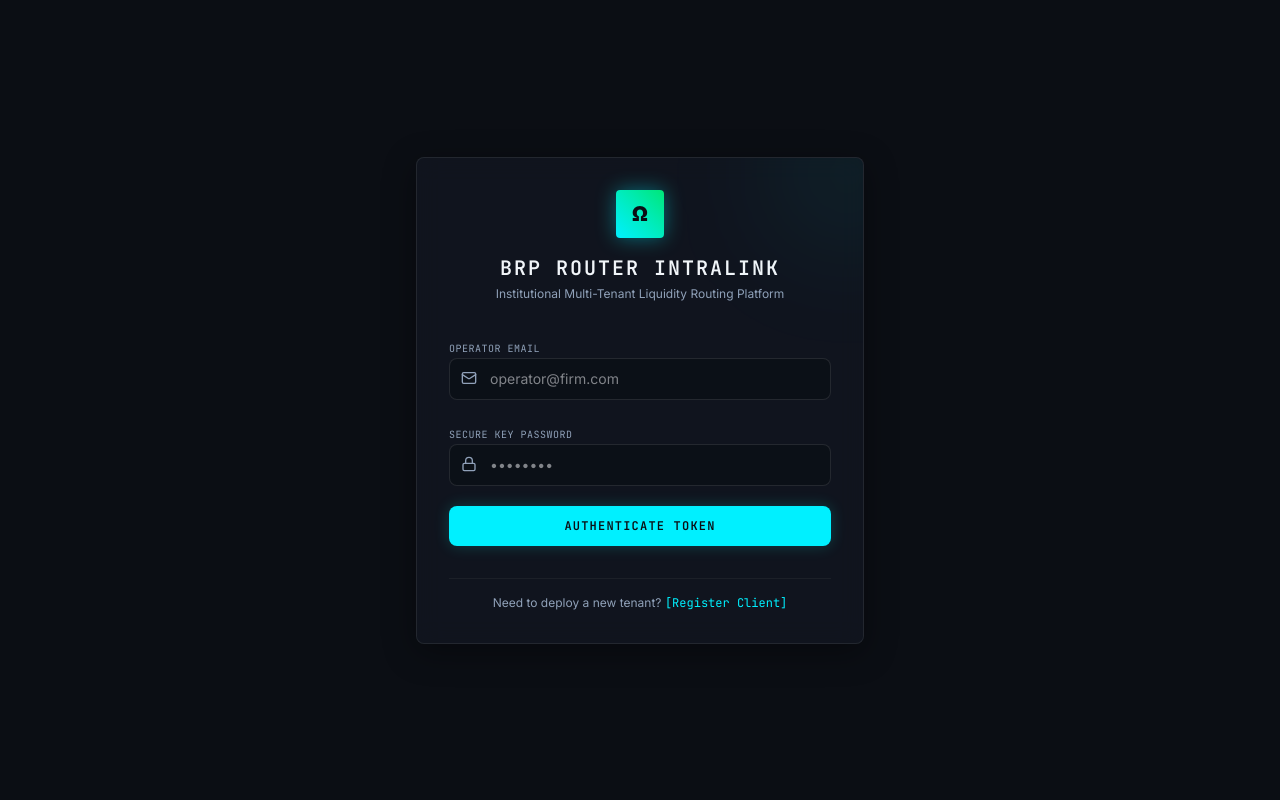
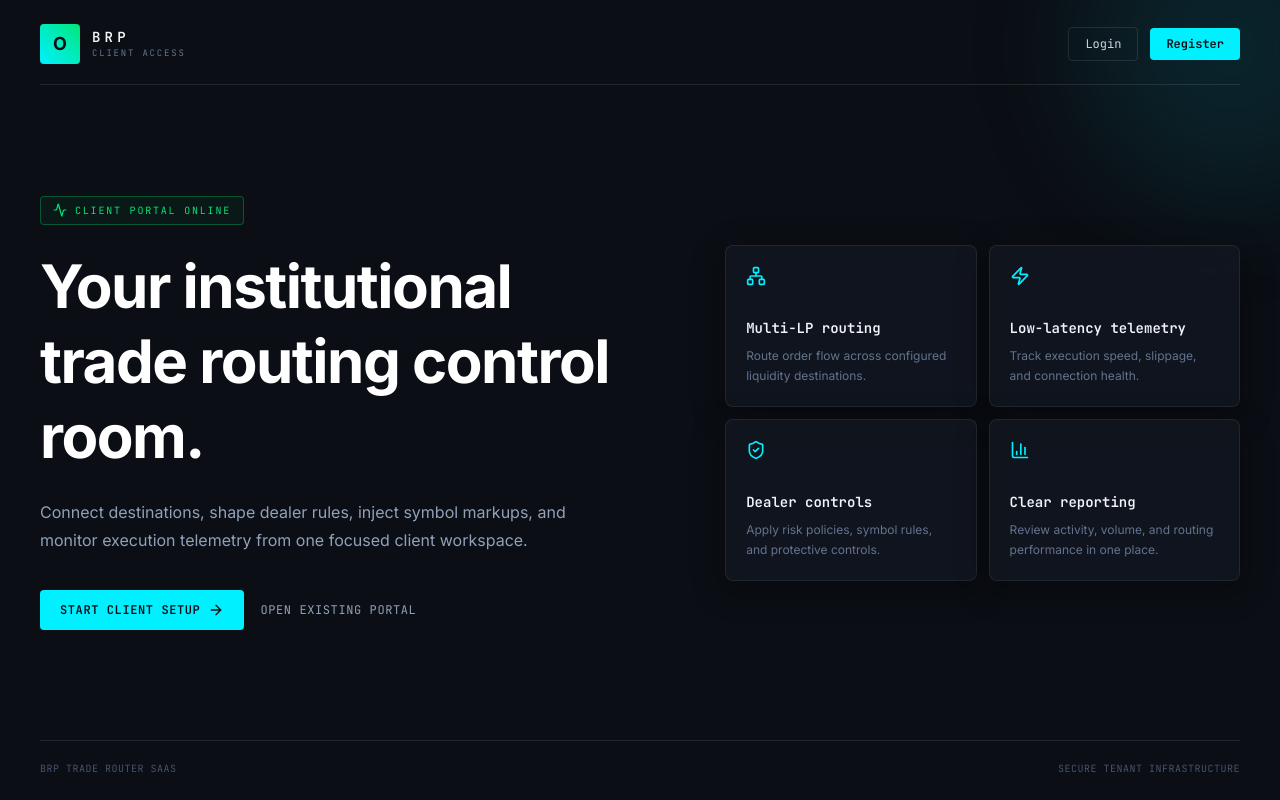
Before and after one commit to Mu369m/mt5, a React (Vite) app in the folder frontend/: page /clients in a window 1280 px wide. Before the commit this address led to /login. Built offline with nearby package versions, Linux system fonts and the light colour scheme; no server answers.

Commit message:
Add public clients portal preview

```diff
--- a/frontend/src/main.tsx
+++ b/frontend/src/main.tsx
@@ -20,6 +20,7 @@ import Policies from './pages/policies';
 import SuperAdmin from './pages/super-admin';
 import Login from './pages/login';
 import Register from './pages/register';
+import Clients from './pages/clients';
 import './index.css';
 
 // Direct routing guard checking authorization state
@@ -65,6 +66,7 @@ const RootApp = () => {
           {/* Public login/register endpoints */}
           <Route path="/login" component={Login} />
           <Route path="/register" component={Register} />
+          <Route path="/clients" component={Clients} />
 
           {/* Protected dashboard endpoints */}
           <Route path="/">
--- /dev/null
+++ b/frontend/src/pages/clients.tsx
@@ -0,0 +1,72 @@
+/**
+ * @file frontend/src/pages/clients.tsx
+ * @description Public client visit page for visitors who need a direct overview
+ * before entering the authenticated tenant portal.
+ */
+
+import React from 'react';
+import { Activity, ArrowRight, BarChart3, Network, ShieldCheck, Zap } from 'lucide-react';
+import { Link } from 'wouter';
+
+const features = [
+  { icon: Network, label: 'Multi-LP routing', detail: 'Route order flow across configured liquidity destinations.' },
+  { icon: Zap, label: 'Low-latency telemetry', detail: 'Track execution speed, slippage, and connection health.' },
+  { icon: ShieldCheck, label: 'Dealer controls', detail: 'Apply risk policies, symbol rules, and protective controls.' },
+  { icon: BarChart3, label: 'Clear reporting', detail: 'Review activity, volume, and routing performance in one place.' },
+];
+
+export const Clients: React.FC = () => {
+  return (
+    <main className="min-h-screen overflow-hidden bg-[#0B0E14] text-slate-100">
+      <div className="relative mx-auto flex min-h-screen max-w-7xl flex-col px-6 py-6 lg:px-10">
+        <div className="pointer-events-none absolute -right-24 -top-24 h-72 w-72 rounded-full bg-accent-cyan/10 blur-3xl" />
+        <header className="relative flex items-center justify-between border-b border-white/10 pb-5">
+          <Link href="/clients" className="flex items-center gap-3">
+            <span className="flex h-10 w-10 items-center justify-center rounded bg-gradient-to-tr from-accent-cyan to-accent-green text-lg font-black text-[#0B0E14]">O</span>
+            <span>
+              <span className="block font-mono text-sm font-bold tracking-[0.3em]">BRP</span>
+              <span className="block font-mono text-[9px] tracking-[0.2em] text-slate-500">CLIENT ACCESS</span>
+            </span>
+          </Link>
+          <nav className="flex items-center gap-3 font-mono text-xs">
+            <Link href="/login" className="rounded border border-white/10 px-4 py-2 text-slate-300 transition-colors hover:border-accent-cyan hover:text-accent-cyan">Login</Link>
+            <Link href="/register" className="rounded bg-accent-cyan px-4 py-2 font-bold text-[#0B0E14] transition-colors hover:bg-accent-green">Register</Link>
+          </nav>
+        </header>
+
+        <section className="relative grid flex-1 items-center gap-14 py-16 lg:grid-cols-[1.1fr_0.9fr] lg:py-24">
+          <div className="max-w-3xl">
+            <div className="mb-6 inline-flex items-center gap-2 rounded border border-accent-green/30 bg-accent-green/5 px-3 py-1.5 font-mono text-[10px] tracking-[0.18em] text-accent-green">
+              <Activity className="h-3.5 w-3.5" /> CLIENT PORTAL ONLINE
+            </div>
+            <h1 className="max-w-2xl text-4xl font-bold leading-tight tracking-tight text-white sm:text-6xl">Your institutional trade routing control room.</h1>
+            <p className="mt-6 max-w-xl text-base leading-7 text-slate-400">Connect destinations, shape dealer rules, inject symbol markups, and monitor execution telemetry from one focused client workspace.</p>
+            <div className="mt-9 flex flex-wrap items-center gap-4">
+              <Link href="/register" className="inline-flex items-center gap-2 rounded bg-accent-cyan px-5 py-3 font-mono text-xs font-bold uppercase tracking-wider text-[#0B0E14] transition-colors hover:bg-accent-green">
+                Start client setup <ArrowRight className="h-4 w-4" />
+              </Link>
+              <Link href="/login" className="font-mono text-xs uppercase tracking-wider text-slate-400 transition-colors hover:text-accent-cyan">Open existing portal</Link>
+            </div>
+          </div>
+
+          <div className="relative grid gap-3 sm:grid-cols-2">
+            {features.map(({ icon: Icon, label, detail }) => (
+              <div key={label} className="glass-panel rounded-custom p-5">
+                <Icon className="mb-8 h-5 w-5 text-accent-cyan" />
+                <h2 className="font-mono text-sm font-bold text-slate-100">{label}</h2>
+                <p className="mt-2 text-xs leading-5 text-slate-500">{detail}</p>
+              </div>
+            ))}
+          </div>
+        </section>
+
+        <footer className="relative flex flex-wrap items-center justify-between gap-3 border-t border-white/10 pt-5 font-mono text-[10px] uppercase tracking-wider text-slate-600">
+          <span>BRP Trade Router SaaS</span>
+          <span>Secure tenant infrastructure</span>
+        </footer>
+      </div>
+    </main>
+  );
+};
+
+export default Clients;
--- a/frontend/src/pages/login.tsx
+++ b/frontend/src/pages/login.tsx
@@ -121,8 +121,8 @@ export const Login: React.FC = () => {
 
         <div className="mt-8 text-center text-xs text-slate-400 border-t border-white/5 pt-4">
           Need to deploy a new tenant?{' '}
-          <Link href="/register">
-            <a className="text-accent-cyan hover:underline font-mono">[Register Client]</a>
+          <Link href="/register" className="text-accent-cyan hover:underline font-mono">
+            [Register Client]
           </Link>
         </div>
       </div>
--- a/frontend/src/pages/register.tsx
+++ b/frontend/src/pages/register.tsx
@@ -194,8 +194,8 @@ export const Register: React.FC = () => {
 
         <div className="mt-8 text-center text-xs text-slate-400 border-t border-white/5 pt-4">
           Already registered?{' '}
-          <Link href="/login">
-            <a className="text-accent-cyan hover:underline font-mono">[Log In]</a>
+          <Link href="/login" className="text-accent-cyan hover:underline font-mono">
+            [Log In]
           </Link>
         </div>
       </div>
--- a/frontend/src/pages/rules.tsx
+++ b/frontend/src/pages/rules.tsx
@@ -12,7 +12,7 @@ import {
   Map,
   ToggleLeft,
   ToggleRight,
-  TrendingRight,
+  ArrowRight,
   CheckCircle,
   HelpCircle
 } from 'lucide-react';
@@ -219,7 +219,7 @@ export const Rules: React.FC = () => {
 
                   {/* Destination */}
                   <div className="col-span-3 flex items-center gap-1.5">
-                    <TrendingRight className="w-4 h-4 text-accent-green shrink-0" />
+                    <ArrowRight className="w-4 h-4 text-accent-green shrink-0" />
                     <div>
                       <span className="font-semibold text-slate-100">
                         {rule.destination?.accountLabel || 'Target Connection'}
```
Also changed, not shown: 1 other file (tests, documents, lock files or other folders).
